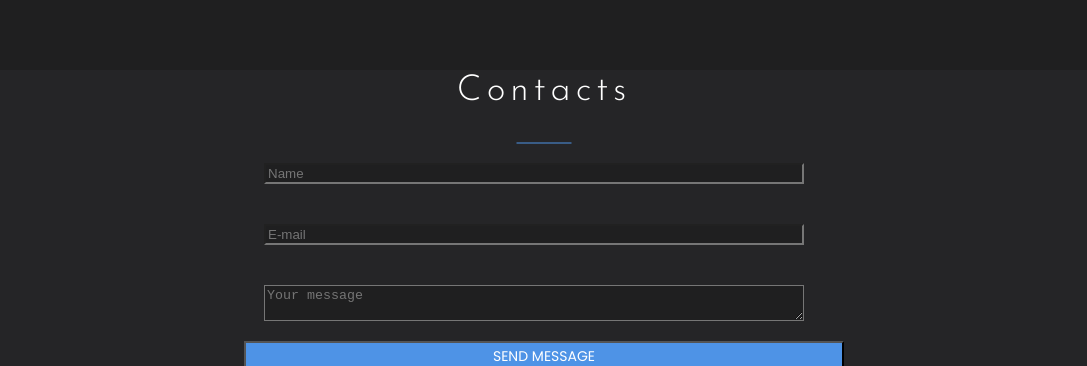
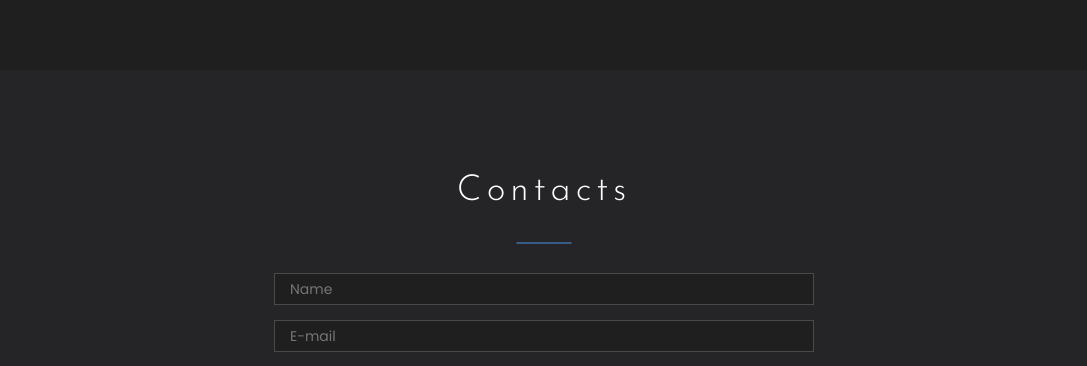
Before and after one commit to TimurGabidullin/portfolio, a React (Create React App) app: page / in a window 1280 px wide. Shown: the part 2410-2776 px from the top of the page, without its empty margins (96-1183 px from the left). Built offline with nearby package versions, Linux system fonts and the light colour scheme.

Commit message:
refactoring

```diff
--- a/src/common/components/title/Title.module.scss
+++ b/src/common/components/title/Title.module.scss
@@ -1,7 +1,7 @@
 @import 'src/common/styles/sass/variables';
 
 .title {
-  margin: 0 0 30px;
+  margin: 100px 0 30px;
   position: relative;
 
     .text{
@@ -24,6 +24,7 @@
         width: 55px;
         height: 1px;
         transform: translate(-50%, 50%);
+
     }
 
 }
--- a/src/contacts/Contacts.module.scss
+++ b/src/contacts/Contacts.module.scss
@@ -3,7 +3,6 @@
 
 
 .contactsBlock {
-    //height: 100vh;
     min-height:494px ;
     background-color: $bgSecondColor;
 
@@ -12,31 +11,53 @@
         flex-direction: column;
         justify-content: space-between;
 
+
         .contacts {
+            //border: 1px solid #4a4a4a;
+            margin: 30px 0 0;
             background-color: $bgSecondColor;
-            //height: 100px;
             min-height: 300px;
-            //width: 250px;
             width: 600px;
             display: flex;
             flex-direction: column;
-            //justify-content: space-between;
             justify-content: flex-start;
+            align-items: center;
 
 
             input, textarea {
+                border: 1px solid #4a4a4a;
+                font-size: 12px;
+                padding: 0 15px;
                 background-color: $bgColor;
-                width: 540px;
-                margin: 20px;
+                max-width: 540px;
+                margin: 0 0 15px;
+                @include text($textFontFamily,14px,1.8);
+                font-weight: 400;
             }
+
+            input {
+                height: 32px;
+                min-width: 540px;
+
+            }
+
+            textarea {
+                height: 158px;
+                min-width: 540px;
+            }
+
 
         }
         button{
+
+            width: 170px;
             background-color: $primaryColor;
             color:$textColor;
             padding: 5px;
             @include text($textFontFamily,14px,1.2);
             font-weight: 400;
+            letter-spacing: 1px;
+            margin-bottom: 100px;
         }
 
     }
--- a/src/skills/Skills.module.scss
+++ b/src/skills/Skills.module.scss
@@ -18,7 +18,7 @@
     }
 
     .skills {
-      padding: 40px 0px;
+      padding: 30px 0px;
       width: 100%;
       display: flex;
       justify-content: space-between;
```
